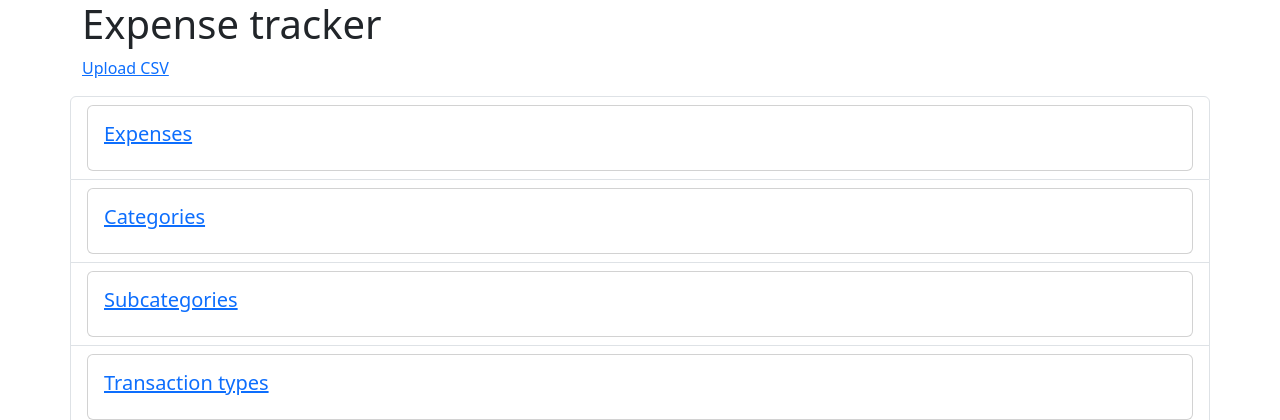
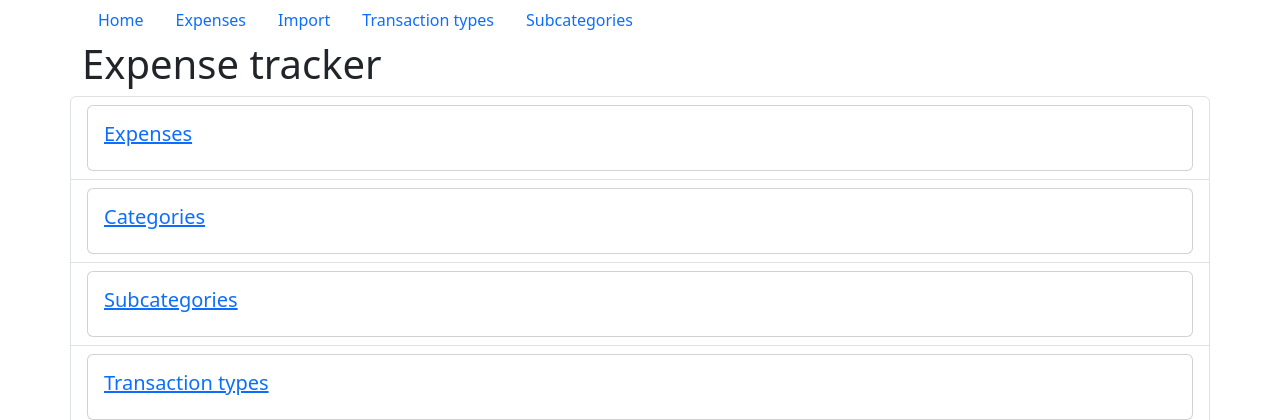
Before and after one commit to MCesarczyk/expense-tracker-django, a Django app: page / in a window 1280 px wide. Shown: the top 420 px of the page. Run offline with Django 5.2, Linux system fonts and the light colour scheme.

Commit message:
add navigation to base html

```diff
--- a/templates/base.html
+++ b/templates/base.html
@@ -9,6 +9,26 @@
     >
 </head>
 <body class="container">
+<nav>
+    <ul class="nav">
+        <li class="nav-item">
+            <a class="nav-link" href="/">Home</a>
+        </li>
+        <li class="nav-item">
+            <a class="nav-link" href="/expenses">Expenses</a>
+        </li>
+        <li class="nav-item">
+            <a class="nav-link" href="/expenses/import">Import</a>
+        </li>
+        <li class="nav-item">
+            <a class="nav-link" href="/expenses/transaction-types">Transaction types</a>
+        </li>
+        <li class="nav-item">
+            <a class="nav-link" href="/expenses/subcategories">Subcategories</a>
+        </li>
+    </ul>
+</nav>
+
 {% block page_content %}{% endblock page_content %}
 </body>
 </html>
--- a/templates/home.html
+++ b/templates/home.html
@@ -6,9 +6,6 @@ Expense tracker
 
 {% block page_content %}
 <h1>Expense tracker</h1>
-<p>
-    <a href="expenses/import">Upload CSV</a>
-</p>
 <ul class="list-group row">
     <li class="list-group-item col">
         <div class="card">
```
